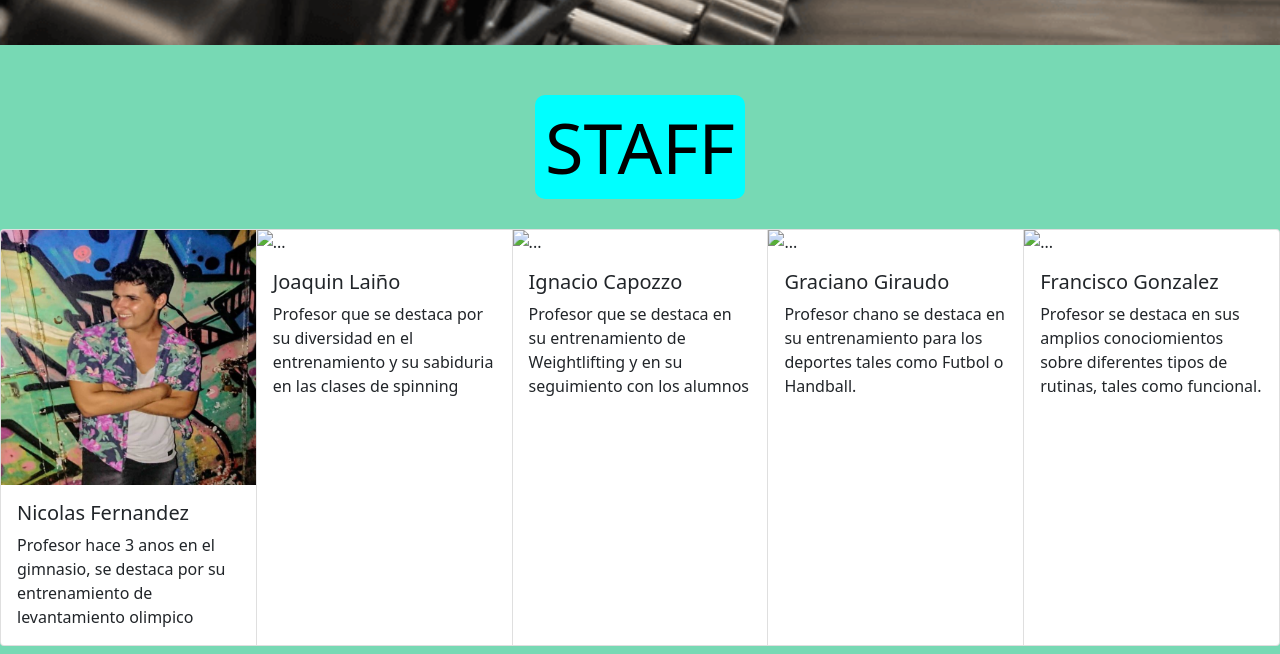
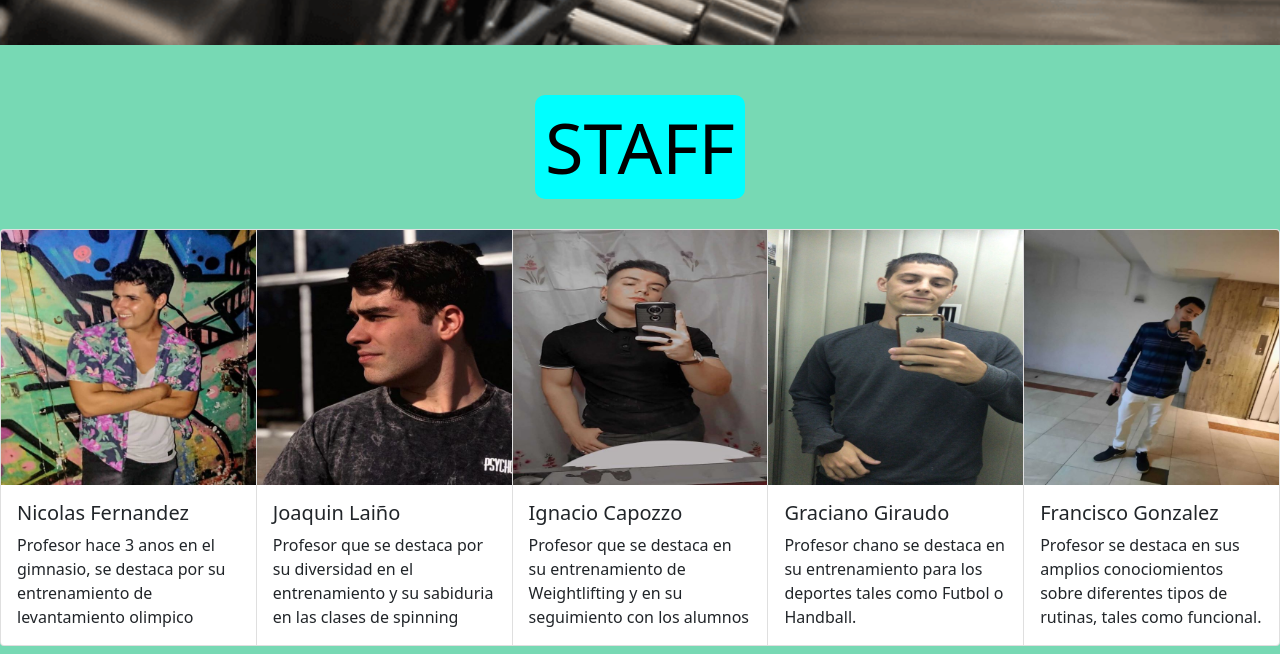
Before and after one commit to LucasAlthabe/NarzisoFitnessClub, a website: page Paginas/clases.html in a window 1280 px wide. Shown: the part 1022-1676 px from the top of the page. Drawn offline with nearby package versions, Linux system fonts and the light colour scheme; the site is published under a folder, as on GitHub Pages, so addresses that start at the root find nothing.

Commit message:
correcciondeimagenes

```diff
--- a/Paginas/clases.html
+++ b/Paginas/clases.html
@@ -76,7 +76,7 @@
             </div>
             </div>
             <div class="card">
-            <img src="/Imagenes/imganes profes/joaco 700.jpeg" class="card-img-top" alt="...">
+            <img src="../Imagenes/imganes profes/joaco 700.jpeg" class="card-img-top" alt="...">
             <div class="card-body">
                 <h5 class="card-title">Joaquin Laiño</h5>
                 <p class="card-text">Profesor que se destaca por su diversidad en el entrenamiento y su sabiduria en las clases de spinning</p>
@@ -84,7 +84,7 @@
             </div>
             </div>
             <div class="card">
-            <img src="/Imagenes/imganes profes/nacho 700.jpeg" class="card-img-top" alt="...">
+            <img src="../Imagenes/imganes profes/nacho 700.jpeg" class="card-img-top" alt="...">
             <div class="card-body">
                 <h5 class="card-title">Ignacio Capozzo</h5>
                 <p class="card-text">Profesor que se destaca en su entrenamiento de Weightlifting y en su seguimiento con los alumnos</p>
@@ -92,7 +92,7 @@
             </div>
             </div>
             <div class="card">
-            <img src="/Imagenes/imganes profes/chano 700.jpeg" class="card-img-top" alt="...">
+            <img src="../Imagenes/imganes profes/chano 700.jpeg" class="card-img-top" alt="...">
             <div class="card-body">
                 <h5 class="card-title">Graciano Giraudo</h5>
                 <p class="card-text">Profesor chano se destaca en su entrenamiento para los deportes tales como Futbol o Handball.</p>
@@ -100,7 +100,7 @@
             </div>
             </div>
             <div class="card">
-            <img src="/Imagenes/imganes profes/fran 700.jpeg" class="card-img-top" alt="...">
+            <img src="../Imagenes/imganes profes/fran 700.jpeg" class="card-img-top" alt="...">
             <div class="card-body">
                 <h5 class="card-title">Francisco Gonzalez</h5>
                 <p class="card-text">Profesor se destaca en sus amplios conociomientos sobre diferentes tipos de rutinas, tales como funcional.</p>
```
